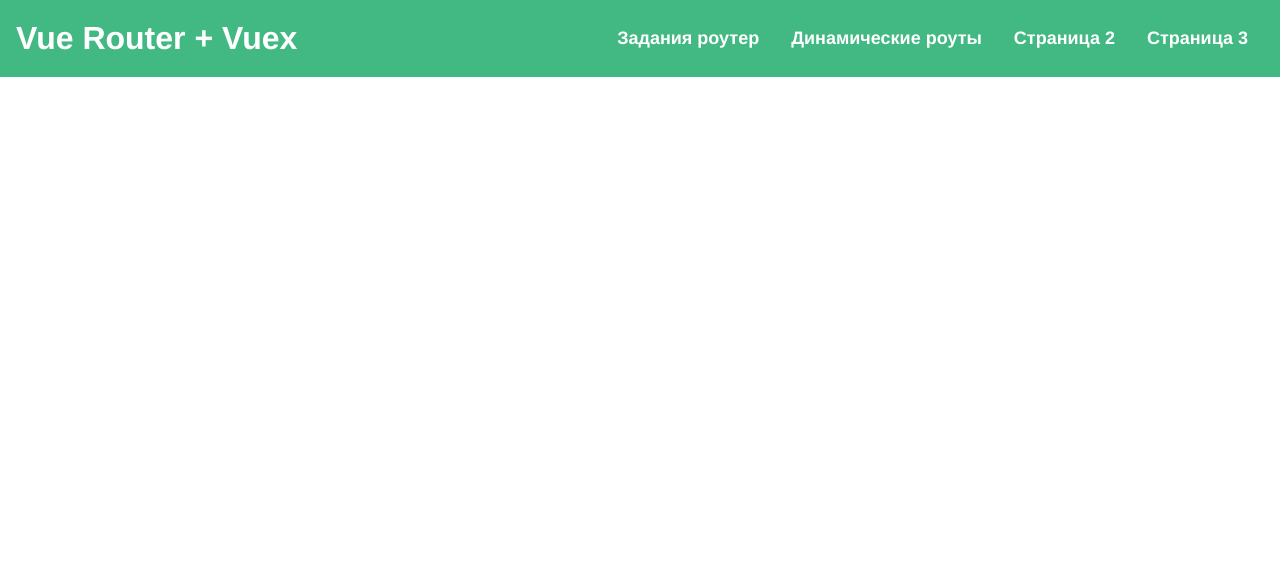
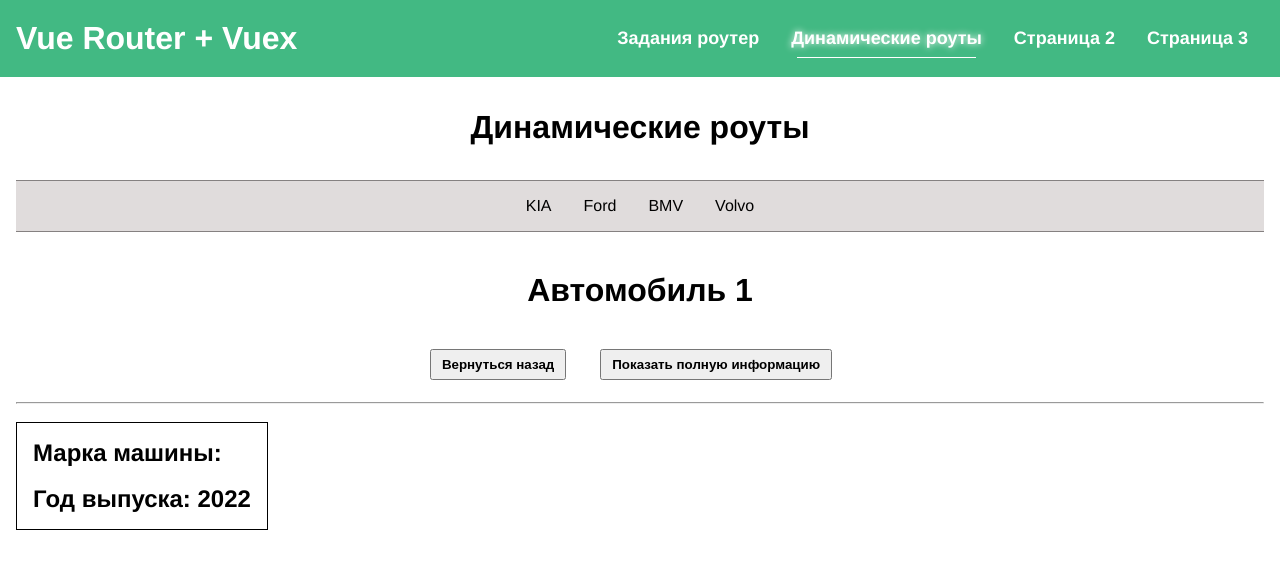
Before and after one commit to VladimirShadrov/vue-router-and-vuex-repetition, a Vue app: page /dinamic-routes/car/1/full-info in a window 1280 px wide. Shown: the top 568 px of the page. Built offline with nearby package versions, Linux system fonts and the light colour scheme.

Commit message:
Пройден материал по настройке роутера

```diff
--- a/src/components/AppCarDinamic.vue
+++ b/src/components/AppCarDinamic.vue
@@ -4,22 +4,38 @@
     <br />
 
     <div class="buttons__wrapper">
-      <button class="button">Вернуться назад</button>
+      <button @click="backToCarsPage" class="button">Вернуться назад</button>
 
-      <!-- <router-link class="button" >
+      <router-link class="button" :to="{ name: 'fullInfo', query: { model } }">
         <button class="button">Показать полную информацию</button>
-      </router-link> -->
+      </router-link>
     </div>
     <hr />
     <br />
 
     <!-- СЮДА ОТРИСОВАТЬ ПОЛНУЮ ИНФОРМАЦИЮ О МАШИНЕ -->
+    <router-view />
   </div>
 </template>
 
 <script>
 export default {
   name: 'app-car-dinamic',
+  data() {
+    return {
+      model: this.$route.params['id'],
+    };
+  },
+  watch: {
+    $route(to) {
+      this.model = to.params['id'];
+    },
+  },
+  methods: {
+    backToCarsPage() {
+      this.$router.push('/dinamic-routes');
+    },
+  },
 };
 </script>
 
--- a/src/components/AppCarFullInfo.vue
+++ b/src/components/AppCarFullInfo.vue
@@ -1,8 +1,8 @@
 <template>
   <div class="wrapper">
-    <h2>Марка машины: {{}}</h2>
+    <h2>Марка машины: {{ $route.query.model }}</h2>
     <br />
-    <h2>Год выпуска: {{}}</h2>
+    <h2>Год выпуска: {{ 2022 }}</h2>
   </div>
 </template>
 
--- a/src/components/AppDinamicRoutes.vue
+++ b/src/components/AppDinamicRoutes.vue
@@ -3,7 +3,12 @@
     <h1 class="theme-title">Динамические роуты</h1>
     <br />
 
-    <nav></nav>
+    <nav>
+      <router-link class="link" active-class="link__active" v-for="car in cars" :key="car.id" :to="{ name: 'car', params: { id: car.model } }">{{
+        car.model
+      }}</router-link>
+    </nav>
+    <router-view />
   </div>
 </template>
 
--- a/src/router/index.ts
+++ b/src/router/index.ts
@@ -14,7 +14,20 @@ const routes: Array<RouteRecordRaw> = [
   {
     path: '/dinamic-routes',
     component: AppDinamicRoutes,
-    children: [],
+    children: [
+      {
+        path: 'car/:id',
+        component: AppCarDinamic,
+        name: 'car',
+        children: [
+          {
+            path: 'full-info',
+            component: AppCarFullInfo,
+            name: 'fullInfo',
+          },
+        ],
+      },
+    ],
   },
   {
     path: '/page2',
```
